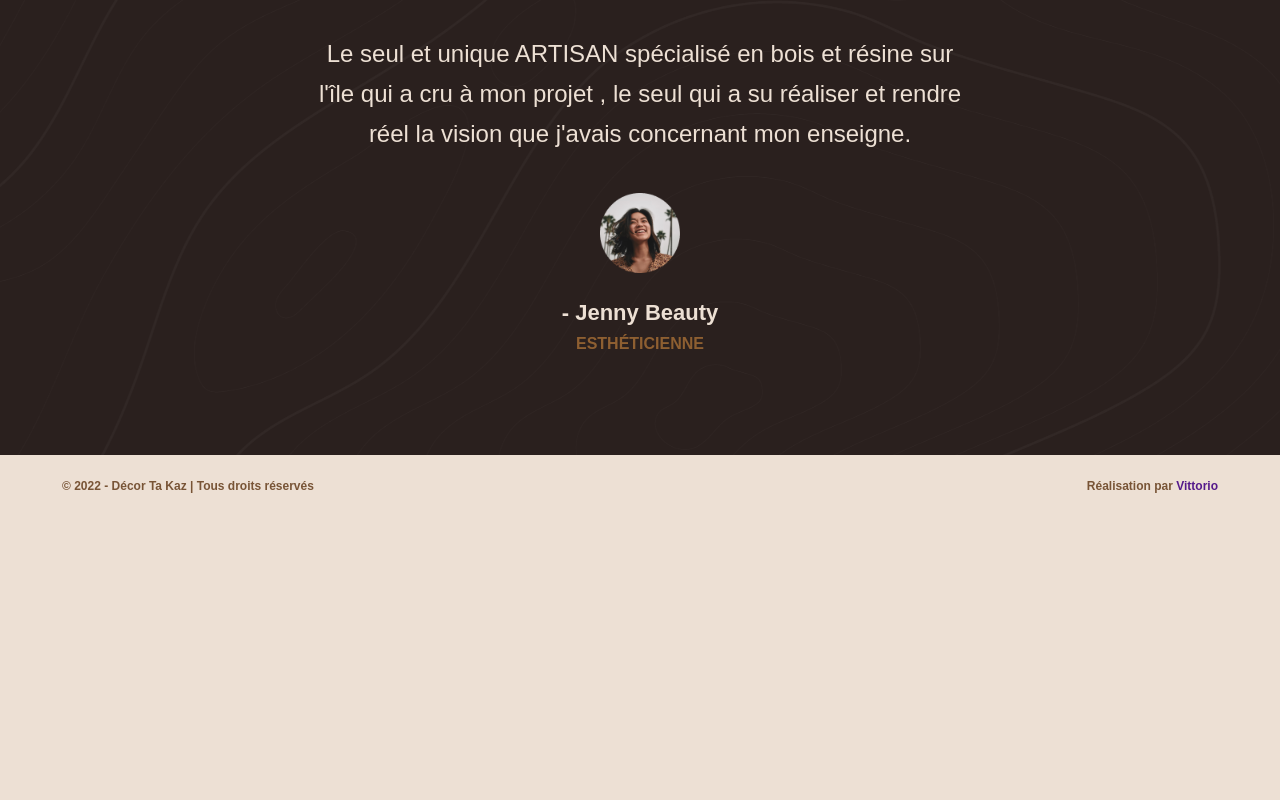
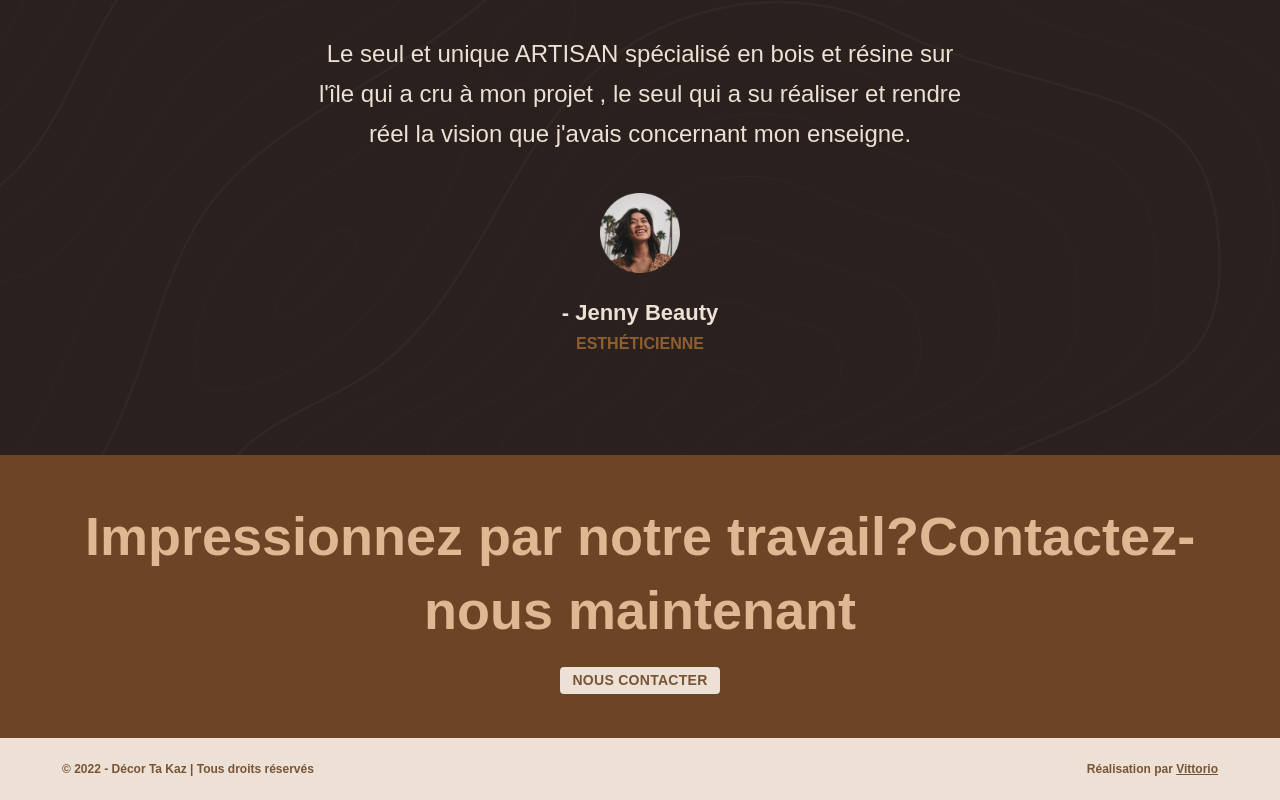
Before and after one commit to vittoriobusatta/DecorTakaz, a Next.js app: page / in a window 1280 px wide. Shown: the part 2128-2928 px from the top of the page. Before the commit the page ends 2645 px from the top, so only its background shows below. Built offline with nearby package versions, Linux system fonts and the light colour scheme; a small style sheet from the web is missing.

Commit message:
add contact section

```diff
--- a/pages/index.js
+++ b/pages/index.js
@@ -35,6 +35,20 @@ const Customers = () => {
   );
 };
 
+const Contact = () => {
+  return (
+    <section className="contact_container">
+      <div className="contact_content">
+        <p>
+          <span>Impressionnez par notre travail?</span>
+          <span>Contactez-nous maintenant</span>
+        </p>
+        <button>Nous Contacter</button>
+      </div>
+    </section>
+  );
+};
+
 function Home() {
   return (
     <>
@@ -51,6 +65,7 @@ function Home() {
         <Forest />
         <Customers />
         <Reviews />
+        <Contact />
         <Footer />
       </main>
     </>
--- a/styles/03-globals/_footer.scss
+++ b/styles/03-globals/_footer.scss
@@ -1,5 +1,5 @@
 footer {
-  padding: 10px 24px;
+  padding: 14px 24px;
   display: inline-flex;
   justify-content: space-between;
   align-items: center;
@@ -28,4 +28,9 @@ footer {
       text-align: end;
     }
   }
+  & a {
+    color: #785436;
+    font-weight: 800;
+    text-decoration: underline;
+  }
 }
--- /dev/null
+++ b/styles/04-components/_contact.scss
@@ -0,0 +1,37 @@
+.contact_container {
+  padding: 44px 24px;
+  background-color: #6b4525;
+}
+
+.contact_content {
+  display: flex;
+  justify-content: center;
+  align-items: center;
+  flex-direction: column;
+  & p {
+    font-weight: 800;
+    font-size: 22px;
+    line-height: 32px;
+    text-align: center;
+    color: #ddb892;
+    margin-bottom: 20px;
+    @media screen and (min-width: 1224px) {
+      font-size: 54px;
+      line-height: 74px;
+    }
+  }
+  & button {
+    font-weight: 800;
+    font-size: 10px;
+    letter-spacing: 0.02em;
+    text-transform: uppercase;
+    color: #785436;
+    padding: 4px 12px;
+    background: #ede0d4;
+    border-radius: 4px;
+    @media screen and (min-width: 1224px) {
+      font-size: 14px;
+      line-height: 19px;
+    }
+  }
+}
--- a/styles/styles.scss
+++ b/styles/styles.scss
@@ -13,3 +13,4 @@
 @import './04-components/mobilier';
 @import './04-components/reviews';
 @import './04-components/customers';
+@import './04-components/contact';
```
Also changed, not shown: components/Catalogue.js (deleted, +0 -20 lines).
